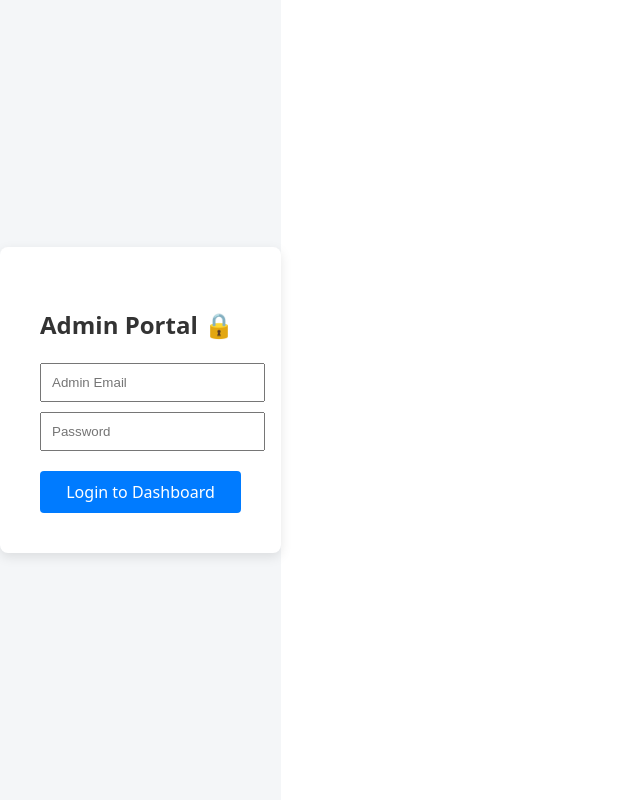
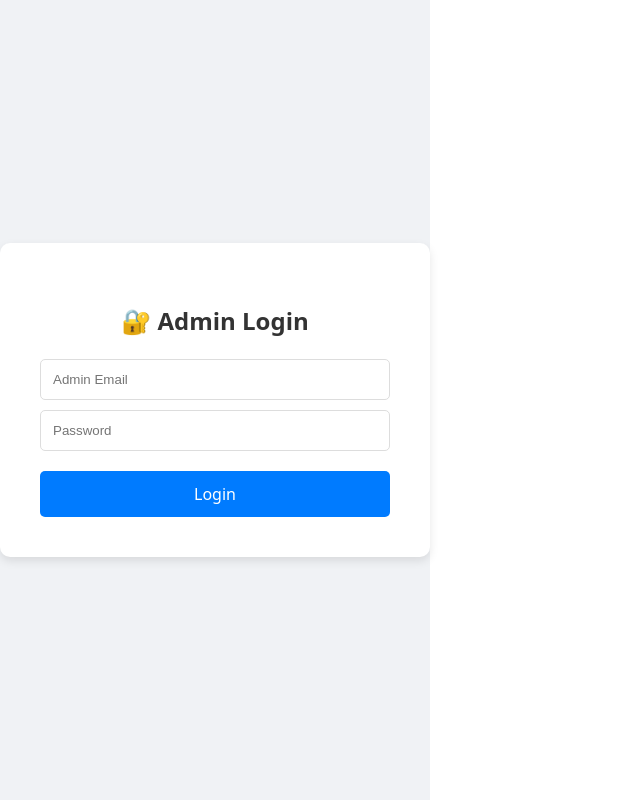
Before and after one commit to Anshu-Chakrabarty/HireHive, a React (Vite) app in the folder admin-panel/: page / in a window 1280 px wide. Shown: the whole page, without its empty margins (0-640 px from the left). Built offline with nearby package versions, Linux system fonts and the light colour scheme.

Commit message:
first commit

```diff
--- a/admin-panel/src/pages/Login.jsx
+++ b/admin-panel/src/pages/Login.jsx
@@ -1,47 +1,96 @@
-import { useState } from 'react';
-import API from '../api';
-import { useNavigate } from 'react-router-dom';
+import { useState } from "react";
+import { useNavigate } from "react-router-dom";
+import API from "../api";
+import { Loader } from 'lucide-react'; // Icon for buffer ring
 
 const Login = () => {
-    const [email, setEmail] = useState('');
-    const [password, setPassword] = useState('');
+    const [email, setEmail] = useState("");
+    const [password, setPassword] = useState("");
+    const [error, setError] = useState("");
+    const [loading, setLoading] = useState(false); // NEW: Loading state
     const navigate = useNavigate();
 
     const handleLogin = async (e) => {
         e.preventDefault();
+        setError("");
+        setLoading(true); // Start buffering
+
         try {
-            // We use the same login route as the main app
-            const { data } = await API.post('/auth/login', { email, password });
+            const res = await API.post("/auth/login", { email, password });
 
-            // Check if user is actually an admin
-            if (['admin', 'super_admin', 'sales'].includes(data.user.role)) {
-                localStorage.setItem('adminToken', data.token);
-                localStorage.setItem('adminName', data.user.name);
-                navigate('/dashboard'); // Go to the dashboard
-            } else {
-                alert("Access Denied: You are not an Admin!");
-            }
+            // Save token
+            localStorage.setItem("adminToken", res.data.token);
+
+            // Redirect to dashboard
+            navigate("/dashboard");
         } catch (err) {
-            alert('Login Failed: ' + (err.response?.data?.message || 'Server Error'));
+            setError(err.response?.data?.error || "Invalid Credentials");
+        } finally {
+            setLoading(false); // Stop buffering (success or fail)
         }
     };
 
     return (
-        <div style={{ height: '100vh', display: 'flex', justifyContent: 'center', alignItems: 'center', background: '#f4f6f8' }}>
-            <form onSubmit={handleLogin} style={{ padding: '40px', background: 'white', borderRadius: '8px', boxShadow: '0 4px 12px rgba(0,0,0,0.1)' }}>
-                <h2 style={{ marginBottom: '20px', color: '#333' }}>Admin Portal 🔒</h2>
+        <div style={{ display: "flex", height: "100vh", justifyContent: "center", alignItems: "center", background: "#f0f2f5" }}>
+            <div style={{ background: "white", padding: "40px", borderRadius: "10px", boxShadow: "0 4px 10px rgba(0,0,0,0.1)", width: "350px" }}>
+                <h2 style={{ textAlign: "center", marginBottom: "20px", color: "#333" }}>🔐 Admin Login</h2>
+
+                {error && <div style={{ background: "#fee2e2", color: "#dc2626", padding: "10px", borderRadius: "5px", marginBottom: "15px", fontSize: "14px", textAlign: 'center' }}>{error}</div>}
+
+                <form onSubmit={handleLogin}>
                     <input
-                    type="email" placeholder="Admin Email" value={email} onChange={(e) => setEmail(e.target.value)}
-                    style={{ display: 'block', width: '100%', padding: '10px', marginBottom: '10px' }}
+                        type="email"
+                        placeholder="Admin Email"
+                        value={email}
+                        onChange={(e) => setEmail(e.target.value)}
+                        required
+                        disabled={loading} // Disable while loading
+                        style={{ width: "100%", padding: "12px", marginBottom: "10px", borderRadius: "5px", border: "1px solid #ddd", boxSizing: "border-box" }}
                     />
                     <input
-                    type="password" placeholder="Password" value={password} onChange={(e) => setPassword(e.target.value)}
-                    style={{ display: 'block', width: '100%', padding: '10px', marginBottom: '20px' }}
+                        type="password"
+                        placeholder="Password"
+                        value={password}
+                        onChange={(e) => setPassword(e.target.value)}
+                        required
+                        disabled={loading} // Disable while loading
+                        style={{ width: "100%", padding: "12px", marginBottom: "20px", borderRadius: "5px", border: "1px solid #ddd", boxSizing: "border-box" }}
                     />
-                <button type="submit" style={{ width: '100%', padding: '10px', background: '#007bff', color: 'white', border: 'none', borderRadius: '4px', cursor: 'pointer' }}>
-                    Login to Dashboard
+
+                    <button
+                        type="submit"
+                        disabled={loading} // Prevent double clicks
+                        style={{
+                            width: "100%",
+                            padding: "12px",
+                            background: loading ? "#94a3b8" : "#007bff",
+                            color: "white",
+                            border: "none",
+                            borderRadius: "5px",
+                            fontSize: "16px",
+                            cursor: loading ? "not-allowed" : "pointer",
+                            display: 'flex',
+                            justifyContent: 'center',
+                            alignItems: 'center',
+                            gap: '10px',
+                            transition: 'background 0.3s'
+                        }}
+                    >
+                        {loading ? (
+                            <>
+                                {/* This is the spinning buffer ring */}
+                                <Loader className="animate-spin" size={20} style={{animation: 'spin 1s linear infinite'}} />
+                                Signing in...
+                            </>
+                        ) : "Login"}
                     </button>
+
+                    {/* CSS Animation for the spinner */}
+                    <style>{`
+                        @keyframes spin { 0% { transform: rotate(0deg); } 100% { transform: rotate(360deg); } }
+                    `}</style>
                 </form>
+            </div>
         </div>
     );
 };
```
Also changed, not shown: admin-panel/src/pages/AddCandidate.jsx (+107 -28 lines), 1 other file (tests, documents, lock files or other folders). Lines whose indentation alone changed are shown as unchanged.
